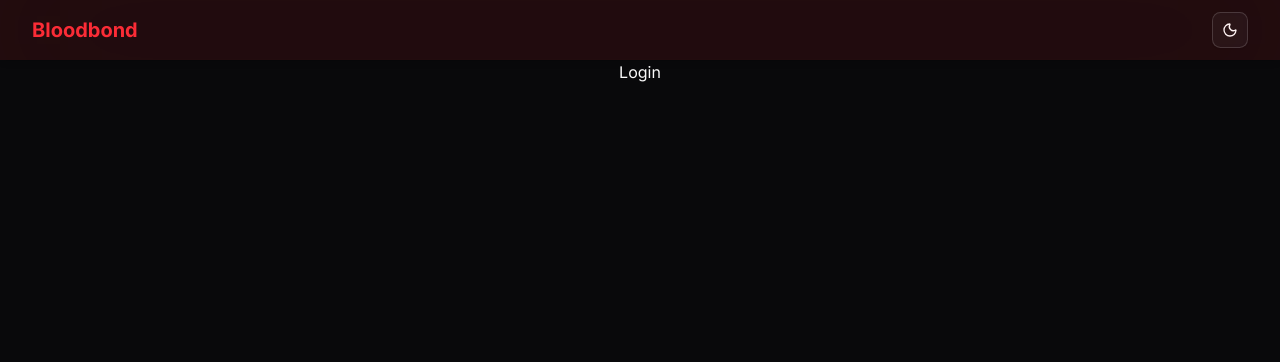
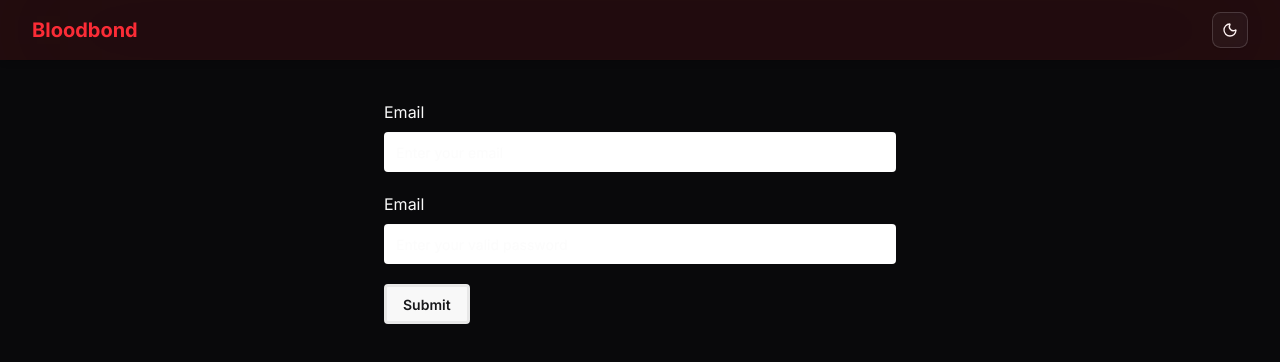
Before and after one commit to rashedulraha/BloodBond-Client, a React (Vite) app: page /login in a window 1280 px wide. Shown: the top 362 px of the page. Built offline with nearby package versions, Linux system fonts and the light colour scheme; no server answers.

Commit message:
impliment login and resigter

```diff
--- a/src/Context/AuthContext/AuthContext.tsx
+++ b/src/Context/AuthContext/AuthContext.tsx
@@ -6,10 +6,14 @@ export type UserInfoType = {
     email: string,
     password: string
   ) => Promise<UserCredential | undefined>;
+  loginUser: (
+    email: string,
+    password: string
+  ) => Promise<UserCredential | undefined>;
   user: User | undefined;
   loading: boolean;
 };
 
-const AuthContext = createContext<UserInfoType | null>(null);
+const AuthContext = createContext<UserInfoType | undefined>(undefined);
 
 export default AuthContext;
--- a/src/Context/AuthProvider/AuthProvider.tsx
+++ b/src/Context/AuthProvider/AuthProvider.tsx
@@ -4,6 +4,8 @@ import { auth } from "@/Firebase/Firebase.init";
 import {
   createUserWithEmailAndPassword,
   onAuthStateChanged,
+  signInWithEmailAndPassword,
+  signOut,
   type User,
   type UserCredential,
 } from "firebase/auth";
@@ -16,7 +18,7 @@ const AuthProvider = ({ children }: AuthProviderProps) => {
   const [user, setUser] = useState<User | undefined>(undefined);
   const [loading, setLoading] = useState<boolean>(true);
 
-  // --- Register User ---
+  //! --- Register User ---
   const registerUser = async (
     email: string,
     password: string
@@ -24,6 +26,32 @@ const AuthProvider = ({ children }: AuthProviderProps) => {
     try {
       const res = await createUserWithEmailAndPassword(auth, email, password);
       return res;
+    } catch (error: unknown) {
+      if (error instanceof Error) {
+        console.log(error.message);
+      }
+    }
+  };
+
+  // ! login user
+  const loginUser = async (email: string, password: string) => {
+    try {
+      const signInUser = await signInWithEmailAndPassword(
+        auth,
+        email,
+        password
+      );
+      return signInUser;
+    } catch (error) {
+      if (error instanceof Error) {
+        console.log(error.message);
+      }
+    }
+  };
+  //! --- Logout user ---
+  const logOutUser = async () => {
+    try {
+      signOut(auth);
     } catch (error: unknown) {
       if (error instanceof Error) {
         console.log(error.message);
@@ -46,6 +74,8 @@ const AuthProvider = ({ children }: AuthProviderProps) => {
     registerUser,
     user,
     loading,
+    logOutUser,
+    loginUser,
   };
 
   return (
--- a/src/Page/Auth/Login/Login.tsx
+++ b/src/Page/Auth/Login/Login.tsx
@@ -1,8 +1,53 @@
+import useAuth from "@/Hook/useAuth/useAuth";
+import Container from "@/Page/Shared/Responsive/Container";
+import { useForm, type SubmitHandler } from "react-hook-form";
+import { toast } from "react-toastify";
+
+type Inputs = {
+  email: string;
+  password: string;
+};
+
 const LoginPage = () => {
+  const { register, handleSubmit } = useForm<Inputs>();
+  const { loginUser } = useAuth();
+
+  const onInputSubmit: SubmitHandler<Inputs> = (data) => {
+    const email = data?.email;
+    const password = data?.password;
+    loginUser(email, password).then((res) => {
+      toast.success("successfully sign in");
+    });
+  };
+
   return (
-    <div>
-      <h1>Login</h1>
-    </div>
+    <Container>
+      <div>
+        <form
+          className="space-y-5 max-w-lg mx-auto my-10"
+          onSubmit={handleSubmit(onInputSubmit)}>
+          <div className="flex flex-col space-y-2">
+            <label htmlFor="email">Email</label>
+            <input
+              type="email"
+              {...register("email")}
+              placeholder="Enter your email"
+              className="input w-full"
+            />
+          </div>
+          <div className="flex flex-col space-y-2">
+            <label htmlFor="email">Email</label>
+            <input
+              type="password"
+              {...register("password")}
+              placeholder="Enter your valid password"
+              className="input w-full"
+            />
+          </div>
+          <input type="submit" className="btn shadow-none" />
+        </form>
+      </div>
+    </Container>
   );
 };
 
--- a/src/Page/Auth/Register/RegisterPage.tsx
+++ b/src/Page/Auth/Register/RegisterPage.tsx
@@ -17,6 +17,7 @@ type Inputs = {
 
 const RegisterPage = () => {
   const { register, handleSubmit } = useForm<Inputs>();
+
   const { registerUser } = useAuth();
 
   const onSubmit: SubmitHandler<Inputs> = (data) => {
--- a/src/Page/Shared/Navbar/Navbar.tsx
+++ b/src/Page/Shared/Navbar/Navbar.tsx
@@ -8,10 +8,10 @@ import useAuth from "@/Hook/useAuth/useAuth";
 
 const Navbar = () => {
   const [isOpen, setIsOpen] = useState(false);
-  const { user } = useAuth();
+  const { user, logOutUser } = useAuth();
 
   const handleUserLogout = () => {
-    console.log("logout");
+    logOutUser();
   };
 
   const loginUser = (
@@ -97,8 +97,8 @@ const Navbar = () => {
               </div>
             ) : (
               <Link
-                to="/auth/login"
-                className="btn btn-primary rounded-full px-6 shadow-md hover:shadow-lg transition-all">
+                to="login"
+                className="btn btn-primary rounded-full px-6 shadow-none border-none hover:shadow-lg transition-all">
                 Login
               </Link>
             )}
```
